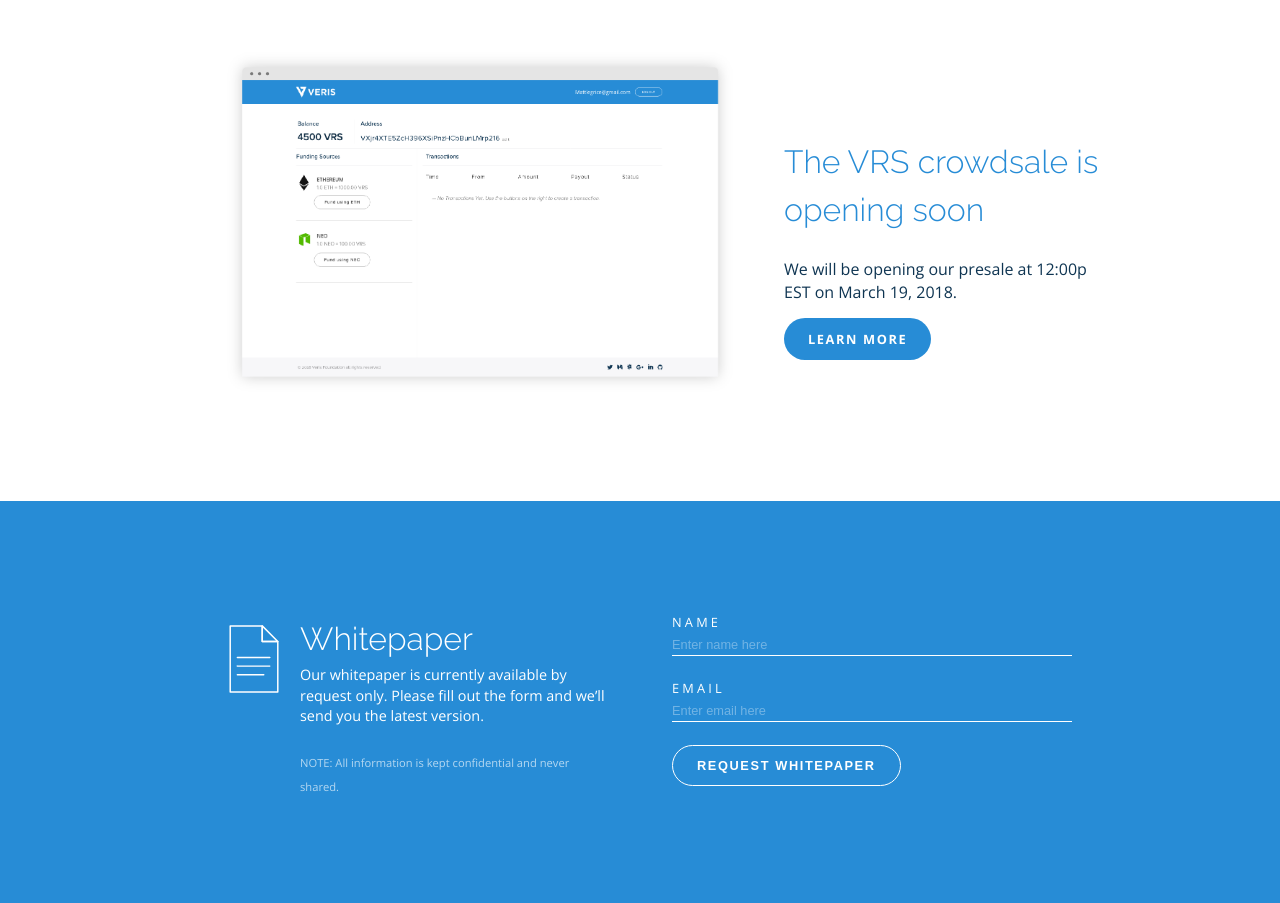
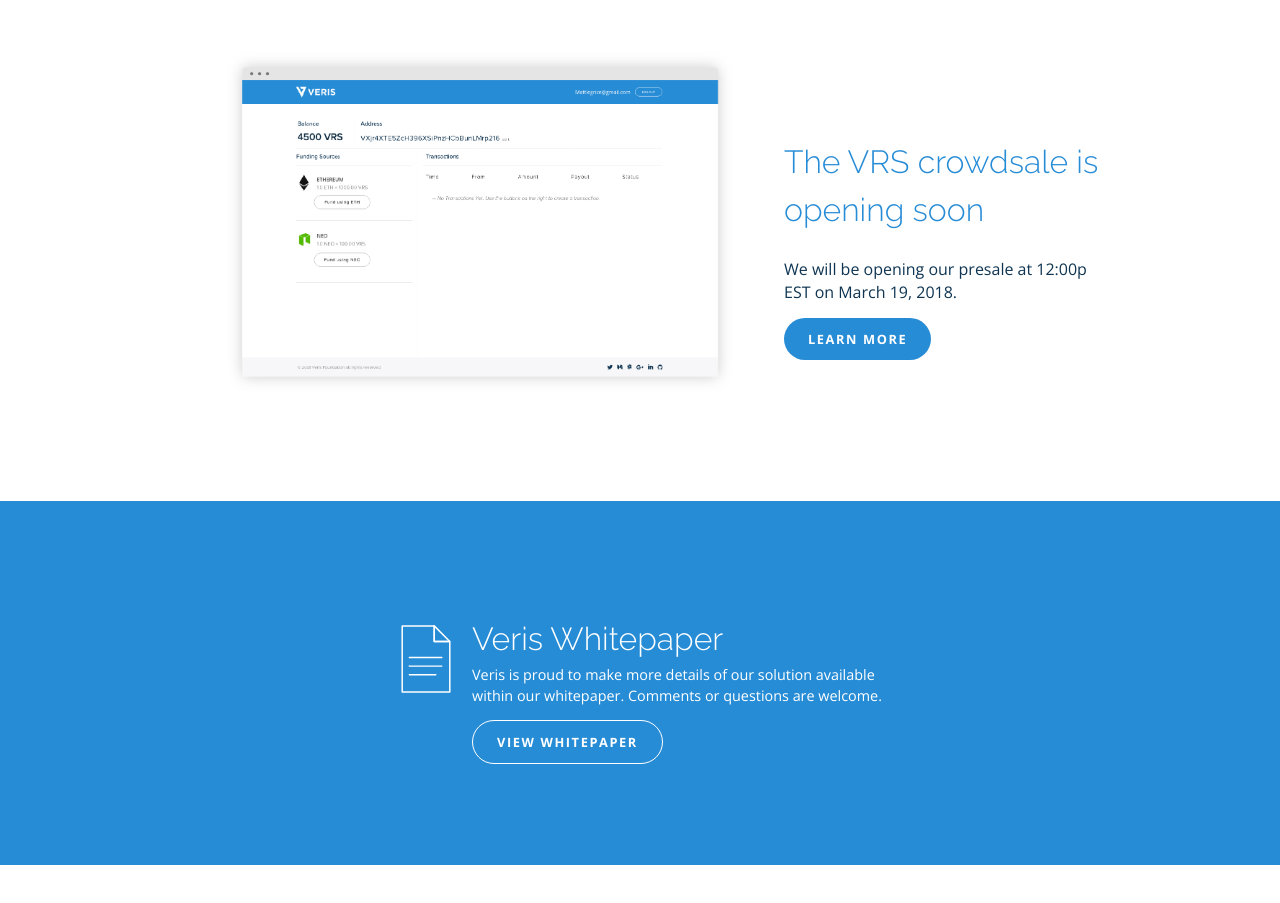
Before and after one commit to VerisFoundation/veris-web, a Gatsby site: page /works in a window 1280 px wide. Shown: the part 3602-4505 px from the top of the page. After the commit the page ends 4467 px from the top, so only its background shows below. Built offline with nearby package versions, Linux system fonts and the light colour scheme; Gatsby itself is replaced by a stand-in of ours.

Commit message:
Update
A lazy commit.

```diff
--- a/src/components/whitepaper.js
+++ b/src/components/whitepaper.js
@@ -9,69 +9,45 @@
   color: #fff;
   padding: 4rem 0;
 
-  label {
-    display: block;
-    text-transform: uppercase;
-    font-size: 0.8rem;
-    letter-spacing: 0.2rem;
-    font-weight: 100;
-  }
-
-  input {
-    background-color: transparent;
-    border: none;
-    border-bottom: thin solid #fff;
-    padding: 0.2rem 0;
-    width: 100%;
-    color: white;
-  }
-
-  input:focus {
-    outline: none;
-    border-color: hsla(0, 100%, 100%, 0.5);
-  }
-
-  input::placeholder {
-    color: #fff;
-    opacity: 0.34;
-    font-size: 0.8rem;
-  }
-
   h2 {
     font-size: 2rem;
     margin: 0.5rem 0;
   }
 
-  aside,
-  form {
-    flex: 1;
-    margin: 2rem;
-    flex-basis: 300px;
-  }
-
   aside {
     display: flex;
     align-items: flex-start;
+    margin: 2rem;
+    max-width: 520px;
   }
 
   aside p {
     font-weight: 100;
     font-size: 0.9rem;
   }
-
-  aside span {
-    font-size: 0.7rem;
-    opacity: 0.65;
-  }
 `
 
 const WhitepaperContainer = styled(Container)`
   display: flex;
-  flex-wrap: wrap;
+  justify-content: center;
+  align-items: center;
 `
 
-const WhitepaperButton = styled(Button)`
+const WhitepaperButton = styled.a`
+  background-color: #278cd6;
+  color: #fff;
   border: thin solid #fff;
+  border-radius: 48px;
+  text-transform: uppercase;
+  font-weight: bold;
+  font-size: 0.8rem;
+  padding: 12px 24px;
+  letter-spacing: 0.1rem;
+
+  &:link,
+  &:visited {
+    text-decoration: none;
+  }
 `
 
 export default () => (
@@ -80,25 +56,14 @@
       <aside>
         <img src={whitepaperIcon} alt="Whitepaper Icon" width="92" />
         <div>
-          <h2>Whitepaper</h2>
+          <h2>Veris Whitepaper</h2>
           <p>
-            Our whitepaper is currently available by request only. Please fill out the form and we’ll send you the
-            latest version.
+            Veris is proud to make more details of our solution available within our whitepaper. Comments or questions
+            are welcome.
           </p>
-          <span>NOTE: All information is kept confidential and never shared.</span>
+          <WhitepaperButton href="https://veris.docsend.com/view/fbqysxf">View Whitepaper</WhitepaperButton>
         </div>
       </aside>
-      <form>
-        <p>
-          <label htmlFor="name">Name</label>
-          <input type="text" placeholder="Enter name here" />
-        </p>
-        <p>
-          <label htmlFor="email">Email</label>
-          <input type="email" placeholder="Enter email here" />
-        </p>
-        <WhitepaperButton>Request Whitepaper</WhitepaperButton>
-      </form>
     </WhitepaperContainer>
   </Whitepaper>
 )
```
Also changed, not shown: src/components/ourTeam.js (+26 -0 lines).
